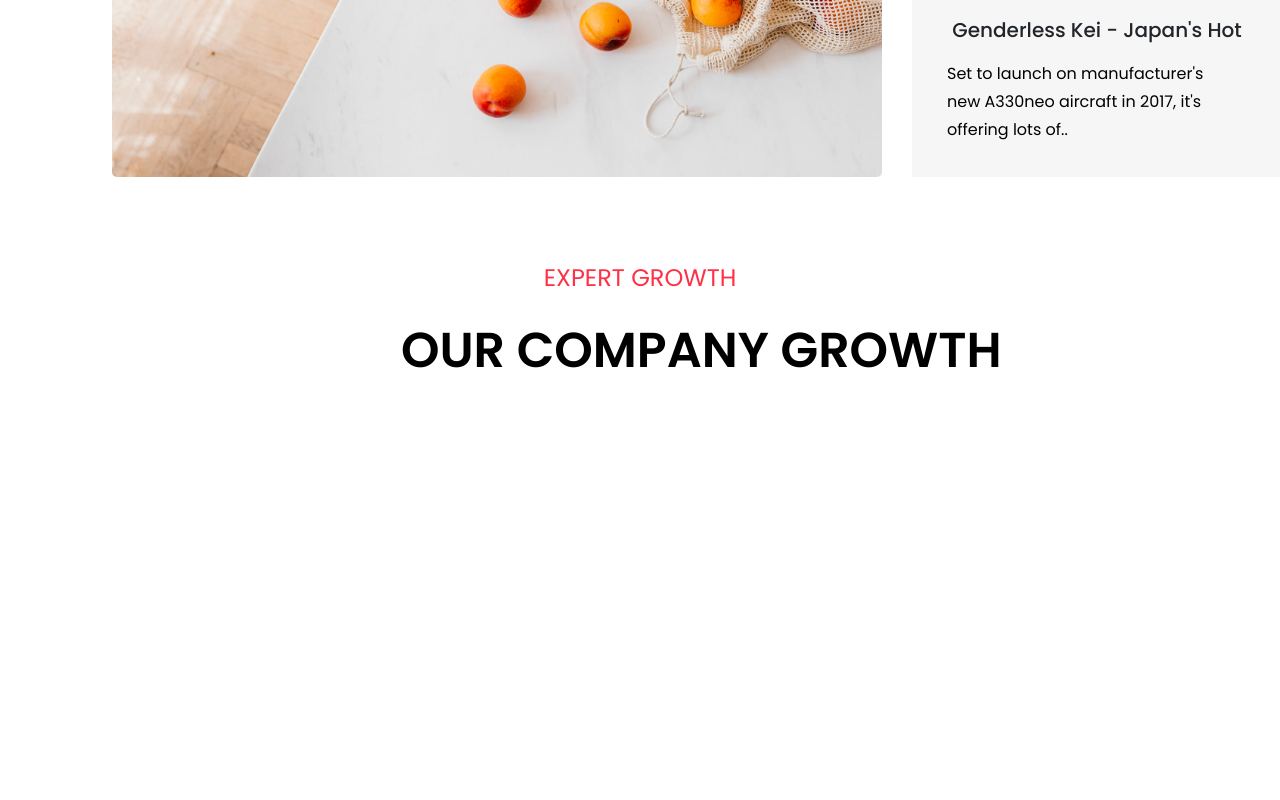
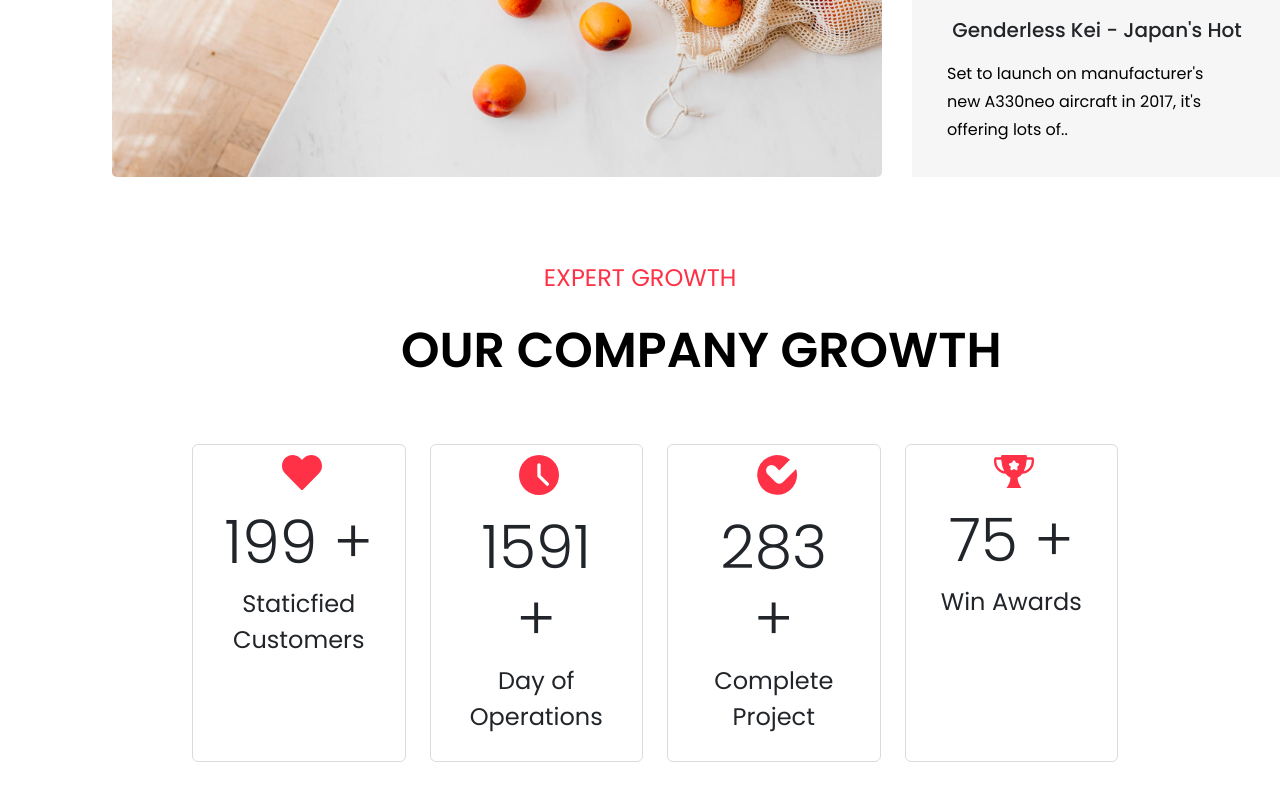
Before and after one commit to honeypathkar/Website-Homepage, a website built with Vite: page index.html in a window 1280 px wide. Shown: the part 3066-3866 px from the top of the page. Before the commit the page ends 3574 px from the top, so only its background shows below. Built offline with nearby package versions, Linux system fonts and the light colour scheme; a web font is replaced by a local one.

Commit message:
Section5 Complete

```diff
--- a/index.html
+++ b/index.html
@@ -176,9 +176,39 @@
       </div>
     </div>
     <div class="section5">
-      <div class="text-center">
+      <div class="text-center" style="margin-bottom: -110px;">
         <h3 class="fs-4">Expert Growth</h3>
         <h1 class="fsw" style="margin: 40px 25%">Our Company Growth</h1>
+      </div>
+      <div class="grid d-flex gap-4">
+        <div class="card growth" style="width: 18rem">
+          <img src="images/heart.svg" class="card-img-top box1" alt="target" />
+          <div class="card-body text-center">
+            <h6 class="card-title">199 +</h6>
+            <span class="card-text"> Staticfied Customers </span>
+          </div>
+        </div>
+        <div class="card growth" style="width: 18rem">
+          <img src="images/clock.svg" class="card-img-top box1" alt="target" />
+          <div class="card-body text-center">
+            <h6 class="card-title">1591 +</h6>
+            <span class="card-text"> Day of Operations</span>
+          </div>
+        </div>
+        <div class="card growth" style="width: 18rem">
+          <img src="images/right.svg" class="card-img-top box1" alt="target" />
+          <div class="card-body text-center">
+            <h6 class="card-title">283 +</h6>
+            <span class="card-text"> Complete Project </span>
+          </div>
+        </div>
+        <div class="card growth" style="width: 18rem">
+          <img src="images/trophy.svg" class="card-img-top box1" alt="target" />
+          <div class="card-body text-center">
+            <h6 class="card-title">75 +</h6>
+            <span class="card-text"> Win Awards </span>
+          </div>
+        </div>
       </div>
     </div>
     <script
--- a/style.css
+++ b/style.css
@@ -237,3 +237,29 @@ h5 {
     opacity: 1;
     padding-left: 35px;
 }
+
+.box1 {
+    width: 40px;
+    margin-left: 41%;
+}
+
+.growth {
+    border: 1px solid rgb(219, 219, 219);
+    padding: 10px;
+    cursor: pointer;
+}
+
+h6 {
+    font-size: 60px;
+    font-family: "Poppins";
+    font-weight: 300;
+}
+
+.growth span {
+    font-family: "Poppins";
+    font-size: 24px;
+}
+
+.growth:hover{
+    box-shadow: 0 4px 8px 0 rgba(0, 0, 0, 0.2), 0 6px 20px 0 rgba(0, 0, 0, 0.19);
+}
```
Also changed, not shown: images/clock.svg (renamed from images/clock (3).svg), images/heart.svg (renamed from images/heart (2).svg), images/right.svg (renamed from images/Path 4402.svg), images/trophy.svg (renamed from images/Path 4406.svg).
